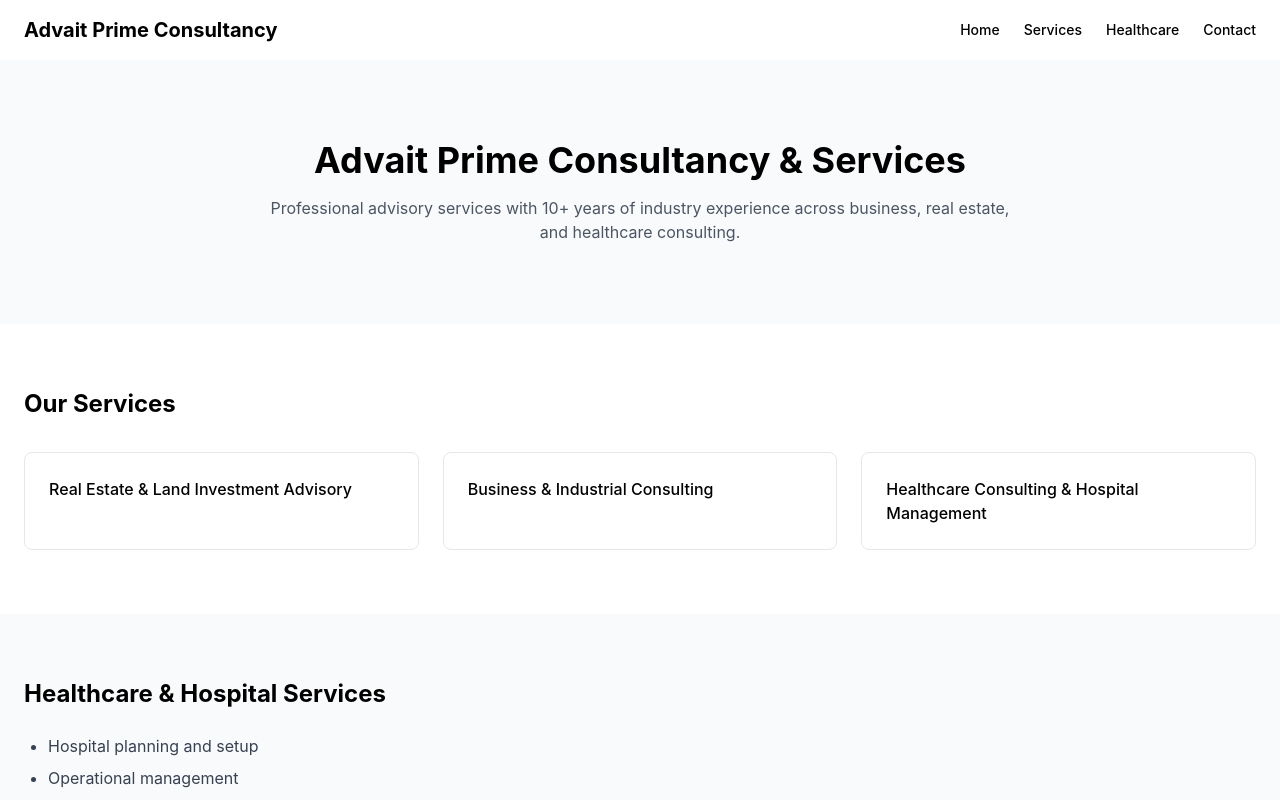
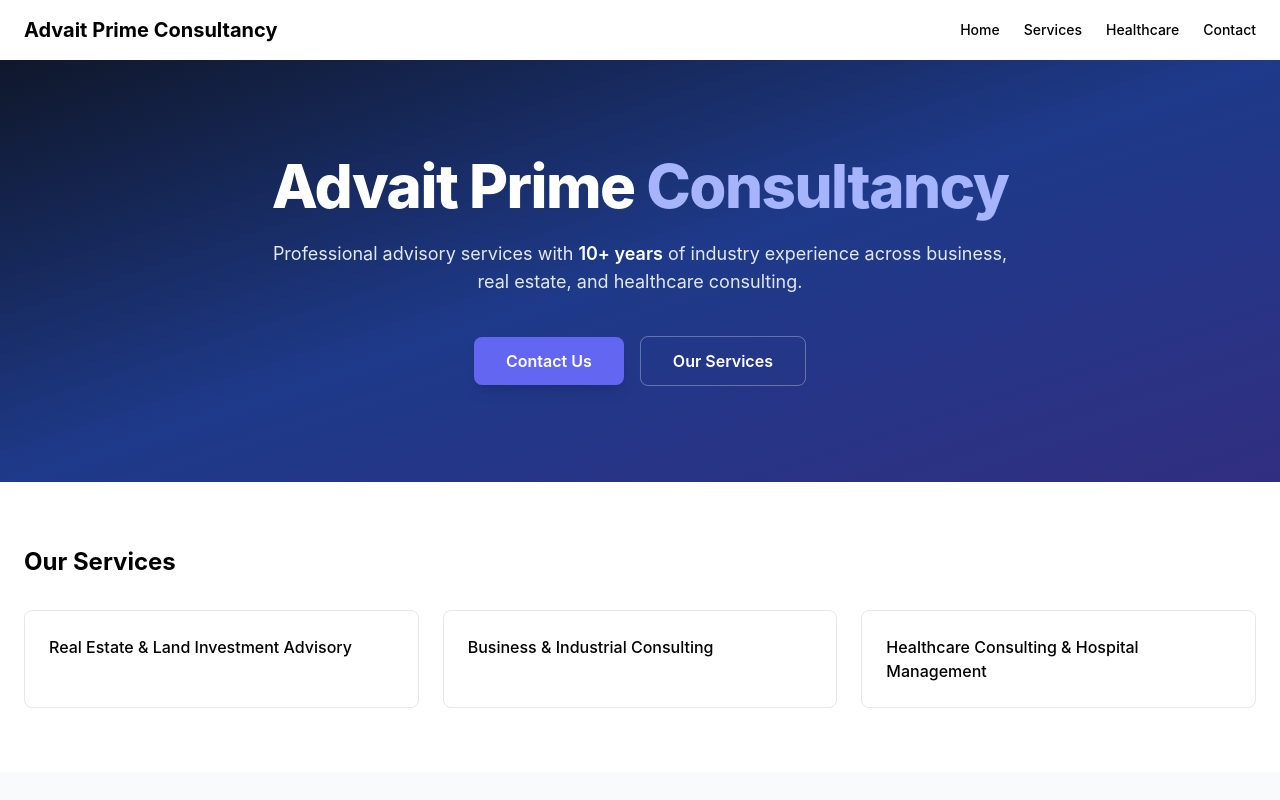
Before and after one commit to psh2590/advait-prime-website, a React app in the folder frontend/: page / in a window 1280 px wide. Shown: the top 800 px of the page. Built offline with nearby package versions, Linux system fonts and the light colour scheme; the HTML template or start-up script is replaced by a standard one.

Commit message:
Update Hero.jsx
Updated Hero Section

```diff
--- a/frontend/src/components/Hero.jsx
+++ b/frontend/src/components/Hero.jsx
@@ -1,14 +1,31 @@
 export default function Hero() {
   return (
-    <section className="bg-gray-50 py-20">
-      <div className="max-w-7xl mx-auto px-6 text-center">
-        <h2 className="text-4xl font-bold text-primary mb-4">
-          Advait Prime Consultancy & Services
-        </h2>
-        <p className="text-gray-600 max-w-3xl mx-auto">
-          Professional advisory services with 10+ years of industry experience
-          across business, real estate, and healthcare consulting.
+    <section className="relative overflow-hidden bg-gradient-to-br from-slate-900 via-blue-900 to-indigo-900">
+      <div className="mx-auto max-w-7xl px-6 py-24 text-center">
+        <h1 className="text-4xl font-extrabold tracking-tight text-white sm:text-5xl md:text-6xl">
+          Advait Prime <span className="text-indigo-300">Consultancy</span>
+        </h1>
+
+        <p className="mx-auto mt-6 max-w-3xl text-lg text-slate-200">
+          Professional advisory services with <span className="font-semibold text-white">10+ years</span> of
+          industry experience across business, real estate, and healthcare consulting.
         </p>
+
+        <div className="mt-10 flex flex-col items-center justify-center gap-4 sm:flex-row">
+          <a
+            href="#contact"
+            className="rounded-lg bg-indigo-500 px-8 py-3 text-base font-semibold text-white shadow-lg transition hover:bg-indigo-600"
+          >
+            Contact Us
+          </a>
+
+          <a
+            href="#services"
+            className="rounded-lg border border-white/30 px-8 py-3 text-base font-semibold text-white transition hover:bg-white/10"
+          >
+            Our Services
+          </a>
+        </div>
       </div>
     </section>
   );
```
